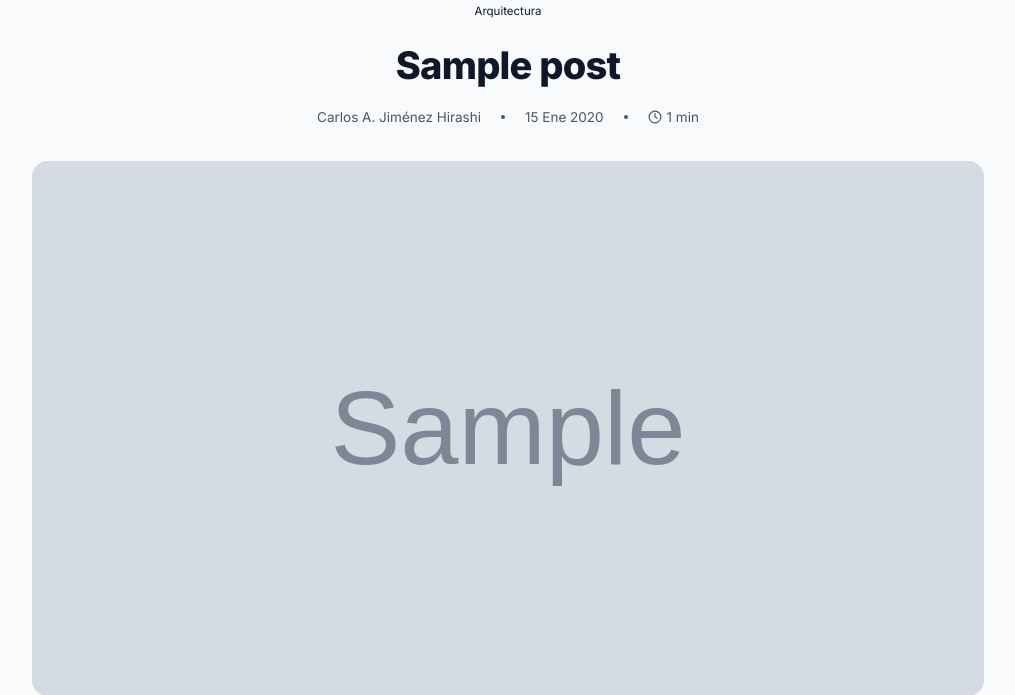
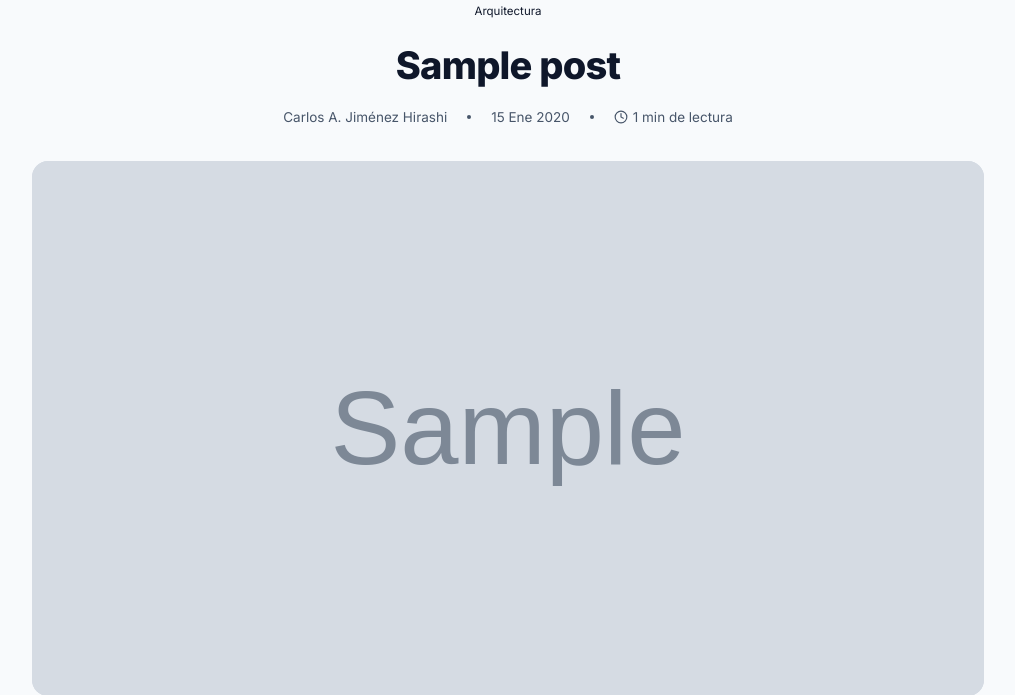
Before and after one commit to cjhirashi/portafolio, a Django app: a page that uses core/templates/core/blog_detalle.html in a window 1280 px wide. Shown: the part 170-865 px from the top of the page, without its empty margins (132-1147 px from the left). Run offline with Django 5.2, Linux system fonts and the light colour scheme; tables that the repository leaves empty hold one stand-in row (values such as "Sample post"); grey boxes marked "Sample" are stand-in pictures.

Commit message:
Add 'de lectura' label to reading time in blog cards and detail

```diff
--- a/core/templates/core/blog.html
+++ b/core/templates/core/blog.html
@@ -57,7 +57,7 @@
           <p class="bg-card-text">{{ post.extracto }}</p>
           <div class="bg-card-footer">
             <span>{{ post.fecha_publicacion|date:"j M Y" }}</span>
-            <span class="bg-card-lectura"><i data-lucide="clock" style="width:13px;height:13px"></i> {{ post.lectura_min }} min</span>
+            <span class="bg-card-lectura"><i data-lucide="clock" style="width:13px;height:13px"></i> {{ post.lectura_min }} min de lectura</span>
           </div>
         </div>
       </a>
--- a/core/templates/core/blog_detalle.html
+++ b/core/templates/core/blog_detalle.html
@@ -23,7 +23,7 @@
     <span class="bd-dot"></span>
     <span>{{ post.fecha_publicacion|date:"j M Y" }}</span>
     <span class="bd-dot"></span>
-    <span class="bd-lectura"><i data-lucide="clock" style="width:14px;height:14px"></i> {{ post.lectura_min }} min</span>
+    <span class="bd-lectura"><i data-lucide="clock" style="width:14px;height:14px"></i> {{ post.lectura_min }} min de lectura</span>
   </div>
 </div>
 
```
